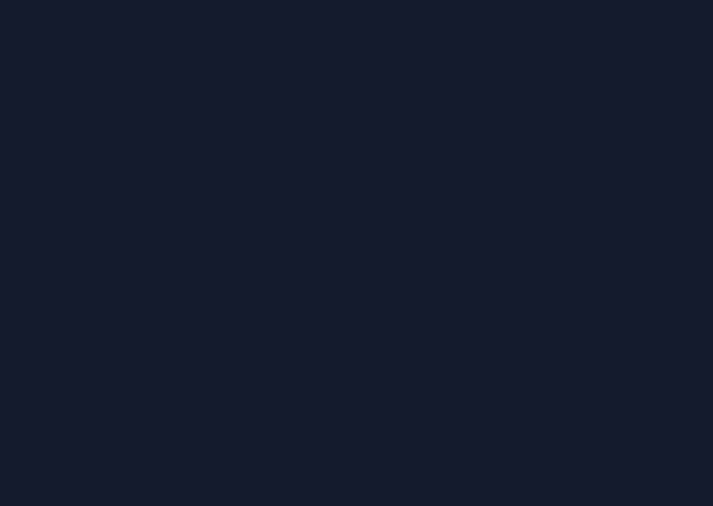
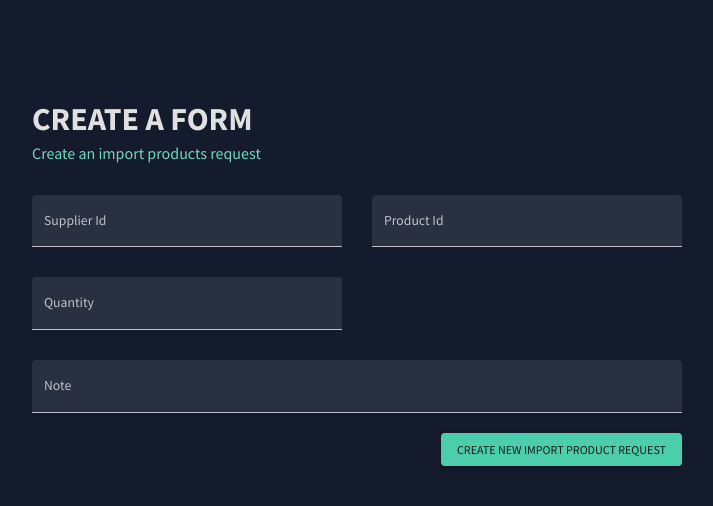
Before and after one commit to monleak/sp-fe, a React (Create React App) app: page /importProductsForm in a window 1280 px wide. Before the commit this address had no page. Shown: the top 506 px of the page, without its empty margins (283-996 px from the left). Built offline with nearby package versions, Linux system fonts and the light colour scheme.

Commit message:
update importProductsForm

```diff
--- a/src/App.tsx
+++ b/src/App.tsx
@@ -1,20 +1,20 @@
-import { useState } from "react";
-import { Routes, Route } from "react-router-dom";
-import Topbar from "./scenes/global/Topbar";
-import Sidebar from "./scenes/global/Sidebar";
-import Dashboard from "./scenes/dashboard";
-import Team from "./scenes/team";
+import { useState } from 'react';
+import { Routes, Route } from 'react-router-dom';
+import Topbar from './scenes/global/Topbar';
+import Sidebar from './scenes/global/Sidebar';
+import Dashboard from './scenes/dashboard';
+import Team from './scenes/team';
 // import Invoices from './scenes/invoices';
 // import Contacts from './scenes/contacts';
 // import Bar from './scenes/bar';
-// import Form from './scenes/form';
+import ImportProductsForm from './scenes/form/ImportProductForm';
 // import Line from './scenes/line';
 // import Pie from './scenes/pie';
 // import FAQ from './scenes/faq';
 // import Geography from './scenes/geography';
 //import Calendar from './scenes/calendar/calendar';
-import { CssBaseline, ThemeProvider } from "@mui/material";
-import { ColorModeContext, useMode } from "./theme";
+import { CssBaseline, ThemeProvider } from '@mui/material';
+import { ColorModeContext, useMode } from './theme';
 
 function App() {
   const [theme, colorMode] = useMode();
@@ -24,16 +24,19 @@ function App() {
     <ColorModeContext.Provider value={colorMode as any}>
       <ThemeProvider theme={theme as any}>
         <CssBaseline />
-        <div className="app">
+        <div className='app'>
           {/* <Sidebar isSidebar={isSidebar} /> */}
-          <main className="content">
+          <main className='content'>
             {/* <Topbar setIsSidebar={setIsSidebar} /> */}
             <Routes>
-              <Route path="/" element={<Dashboard />} />
-              <Route path="/team" element={<Team />} />
+              <Route path='/' element={<Dashboard />} />
+              <Route path='/team' element={<Team />} />
+              <Route
+                path='/importProductsForm'
+                element={<ImportProductsForm />}
+              />
               {/* <Route path="/contacts" element={<Contacts />} />
               <Route path="/invoices" element={<Invoices />} />
-              <Route path="/form" element={<Form />} />
               <Route path="/bar" element={<Bar />} />
               <Route path="/pie" element={<Pie />} />
               <Route path="/line" element={<Line />} />
--- /dev/null
+++ b/src/scenes/form/ImportProductForm.tsx
@@ -0,0 +1,122 @@
+import { Box, Button, TextField } from '@mui/material';
+import { Formik } from 'formik';
+import * as yup from 'yup';
+import useMediaQuery from '@mui/material/useMediaQuery';
+import Header from '../../components/Header';
+import { display } from '@mui/system';
+
+const ImportProductsForm = () => {
+  const isNonMobile = useMediaQuery('(min-width:600px)');
+
+  const handleFormSubmit = (values: any) => {
+    console.log(values);
+  };
+
+  return (
+    <Box mt='20px' width='650px' margin='100px auto'>
+      <Header
+        title='CREATE A FORM '
+        subtitle='Create an import products request'
+      />
+
+      <Formik
+        onSubmit={handleFormSubmit}
+        initialValues={initialValues}
+        validationSchema={checkoutSchema}
+      >
+        {({
+          values,
+          errors,
+          touched,
+          handleBlur,
+          handleChange,
+          handleSubmit,
+        }) => (
+          <form onSubmit={handleSubmit}>
+            <Box
+              display='grid'
+              gap='30px'
+              gridTemplateColumns='repeat(4, minmax(0, 1fr))'
+              sx={{
+                '& > div': { gridColumn: isNonMobile ? undefined : 'span 4' },
+              }}
+            >
+              <TextField
+                fullWidth
+                variant='filled'
+                type='text'
+                label='Supplier Id'
+                onBlur={handleBlur}
+                onChange={handleChange}
+                value={values.supplierId}
+                name='supplierId'
+                error={!!touched.supplierId && !!errors.supplierId}
+                helperText={touched.supplierId && errors.supplierId}
+                sx={{ gridColumn: 'span 2' }}
+              />
+              <TextField
+                fullWidth
+                variant='filled'
+                type='text'
+                label='Product Id'
+                onBlur={handleBlur}
+                onChange={handleChange}
+                value={values.productId}
+                name='productId'
+                error={!!touched.productId && !!errors.productId}
+                helperText={touched.productId && errors.productId}
+                sx={{ gridColumn: 'span 2' }}
+              />
+              <TextField
+                fullWidth
+                variant='filled'
+                type='text'
+                label='Quantity'
+                onBlur={handleBlur}
+                onChange={handleChange}
+                value={values.quantity}
+                name='quantity'
+                error={!!touched.quantity && !!errors.quantity}
+                helperText={touched.quantity && errors.quantity}
+                sx={{ gridColumn: 'span 2' }}
+              />
+              <TextField
+                fullWidth
+                variant='filled'
+                type='text'
+                label='Note'
+                onBlur={handleBlur}
+                onChange={handleChange}
+                value={values.note}
+                name='note'
+                error={!!touched.note && !!errors.note}
+                helperText={touched.note && errors.note}
+                sx={{ gridColumn: 'span 4' }}
+              />
+            </Box>
+            <Box display='flex' justifyContent='end' mt='20px'>
+              <Button type='submit' color='secondary' variant='contained'>
+                Create New Import Product Request
+              </Button>
+            </Box>
+          </form>
+        )}
+      </Formik>
+    </Box>
+  );
+};
+
+const checkoutSchema = yup.object().shape({
+  supplierId: yup.string().required('required'),
+  productId: yup.string().required('required'),
+  quantity: yup.string().required('required'),
+  note: yup.string().required('required'),
+});
+const initialValues = {
+  supplierId: '',
+  productId: '',
+  quantity: '',
+  note: '',
+};
+
+export default ImportProductsForm;
```
Also changed, not shown: 1 other file (tests, documents, lock files or other folders).
